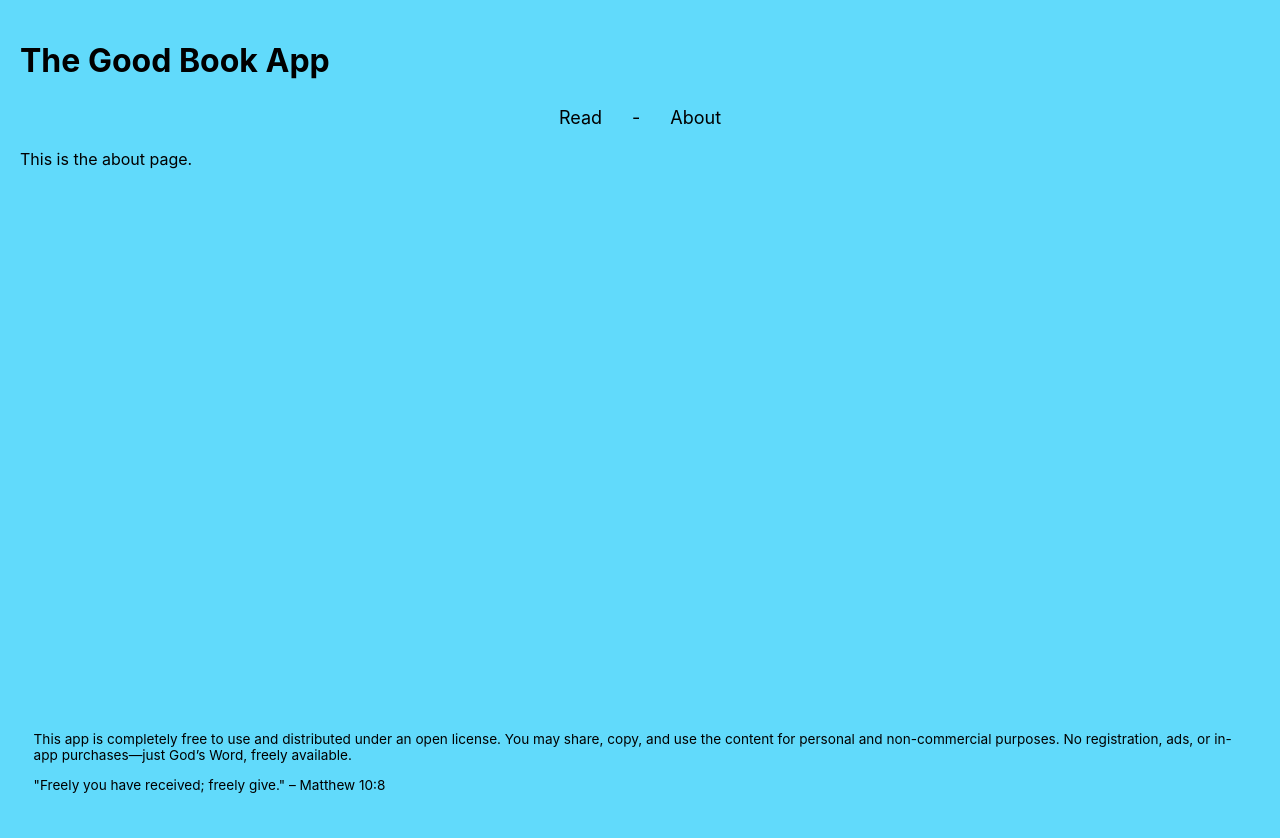
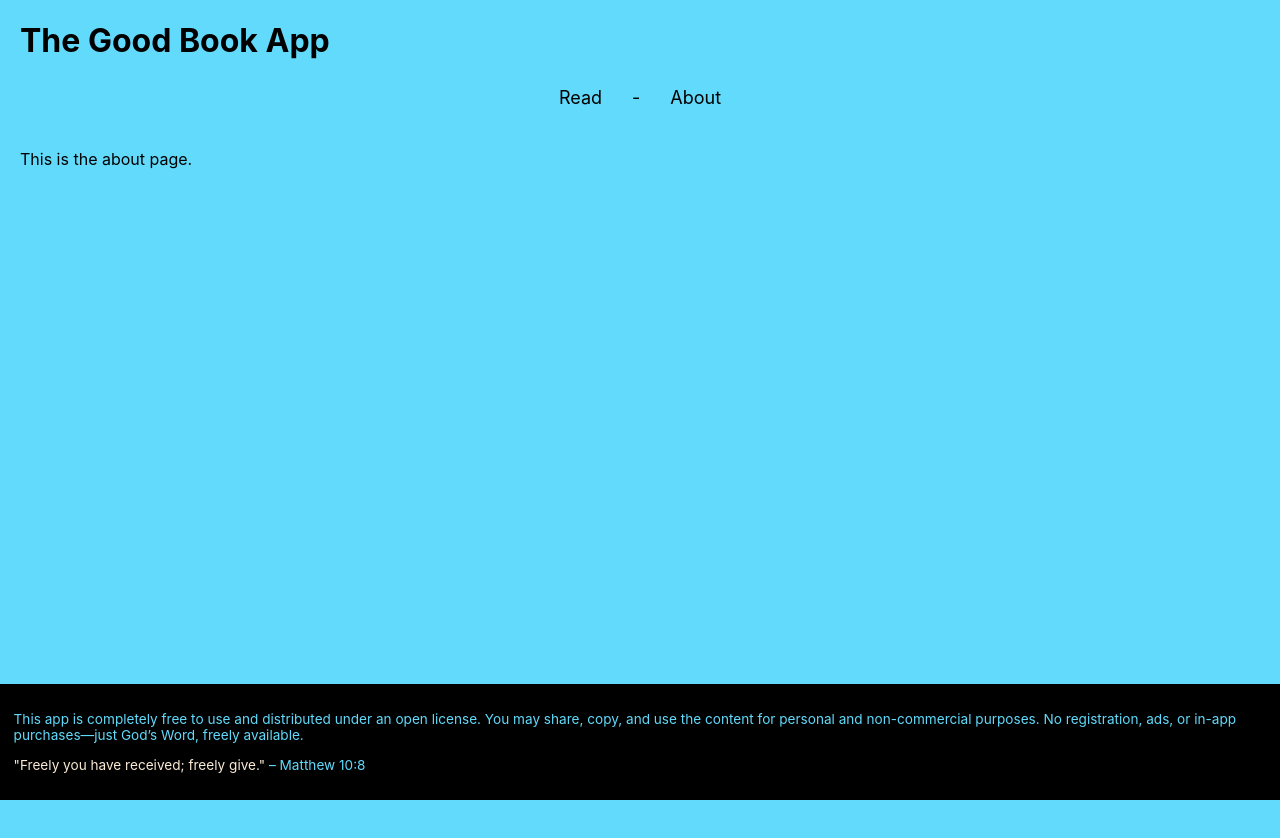
Before and after one commit to veasey/bible-reader-app, a React (Create React App) app: page / in a window 1280 px wide. Both pictures are taken after a click on the element "About". After the commit the page ends 800 px from the top, so only its background shows below. Built offline with nearby package versions, Linux system fonts and the light colour scheme; no server answers.

Commit message:
add some padding and colour to bible app

```diff
--- a/src/App.css
+++ b/src/App.css
@@ -6,13 +6,17 @@ html, body {
 
 body {
   background-color: #61dafb;
-  padding: 20px;
 }
 
 .app {
   display: flex;
   flex-direction: column;
   height: 100vh;
+}
+
+.app h1 {
+  padding-left: 20px;
+  padding-right: 20px;
 }
 
 .main-menu {
--- a/src/components/Footer.css
+++ b/src/components/Footer.css
@@ -2,4 +2,11 @@
     font-size: 0.85em;
     padding: 1em;
     margin-top: auto;
+
+    background-color: black;
+    color: #61dafb;
 }
+
+.footer .quote {
+    color: antiquewhite;
+}
--- a/src/components/Footer.js
+++ b/src/components/Footer.js
@@ -6,7 +6,7 @@ const Footer = () => {
     return (
         <div className="footer">
             <p>This app is completely free to use and distributed under an open license. You may share, copy, and use the content for personal and non-commercial purposes. No registration, ads, or in-app purchases—just God’s Word, freely available.</p>
-            <p>"Freely you have received; freely give." – Matthew 10:8</p>
+            <p><span className="quote">"Freely you have received; freely give."</span> – Matthew 10:8</p>
         </div>
     );
 }
--- /dev/null
+++ b/src/components/bible/BibleApp.css
@@ -0,0 +1,4 @@
+.bible-navigation {
+    padding-left: 20px;
+    padding-right: 20px;
+}
--- a/src/components/bible/BibleApp.js
+++ b/src/components/bible/BibleApp.js
@@ -3,7 +3,7 @@ import SearchBar from './search/SearchBar';
 import BookMenu from './navigation/BookMenu';
 import Verses from '../../components/bible/Verses';
 import { fetchVerses } from '../../utils/fetch.js';
-import '../../App.css';
+import './BibleApp.css';
 
 const BibleApp = () => {
 
@@ -39,6 +39,7 @@ const BibleApp = () => {
 
   return (
     <div>
+        <div className="bible-navigation">
           <BookMenu
             bible={bible}
             indexState={indexState}
@@ -57,6 +58,7 @@ const BibleApp = () => {
             query={query}
             setQuery={setQuery}
           />
+        </div>
         <Verses verses={verses} />
     </div>
   );
--- /dev/null
+++ b/src/components/bible/Verses.css
@@ -0,0 +1,4 @@
+.verse-results {
+    background-color: blanchedalmond;
+    padding: 20px;
+}
--- a/src/components/bible/Verses.js
+++ b/src/components/bible/Verses.js
@@ -1,16 +1,18 @@
+import './Verses.css';
+
 /**
  * Show results
  */
 const Verses = ({verses}) => {
 
-    if (!verses || !Array.isArray(verses)) {
-        return null; // Ensure the component gracefully handles invalid input
+    if (!verses || !Array.isArray(verses) || !verses.length) {
+        return;
     }
 
     return (
-        <div>
+        <div className = 'verse-results'>
             {verses.map((result, index) => (
-            <p key={index}>
+            <p key={index} className=''>
                 <strong>{result.book} {result.chapter}:{result.verse}</strong> - {result.text}
             </p>
             ))}
--- a/src/components/pages/About.js
+++ b/src/components/pages/About.js
@@ -2,7 +2,7 @@ import React from 'react';
 
 const About = () => {
   return (
-    <div>
+    <div style={{padding:'20px'}}>
         <p>This is the about page.</p>
     </div>
   );
```
Lines whose indentation alone changed are shown as unchanged.
